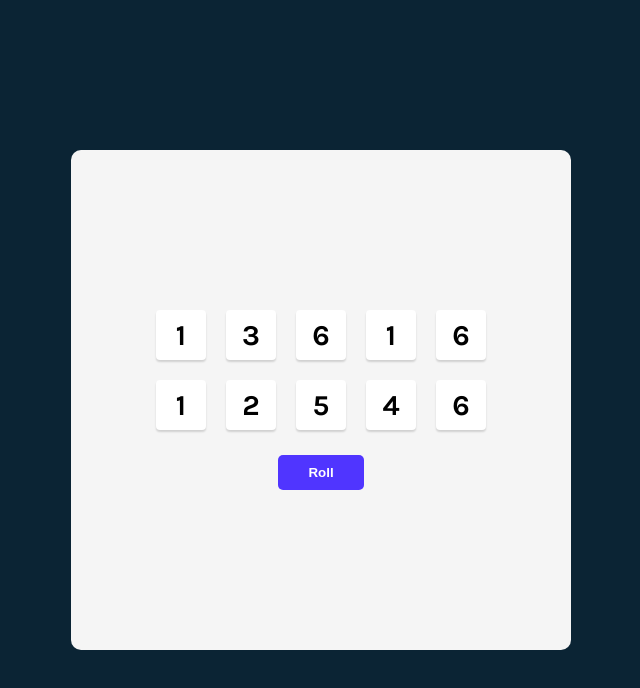
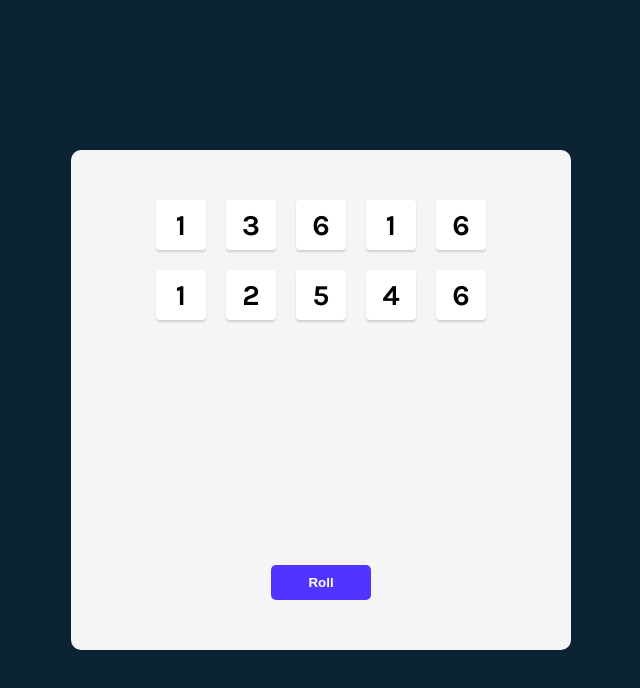
Before and after one commit to Rarnak/tenzies-game, a React (Vite) app: page / in a window 1280 px wide. Shown: the top 688 px of the page, without its empty margins (319-959 px from the left). Built offline with nearby package versions, Linux system fonts and the light colour scheme.

Commit message:
refactor : convert dice from array of numbers to array of objects

```diff
--- a/src/App.jsx
+++ b/src/App.jsx
@@ -10,8 +10,11 @@ export default function App() {
     // const numbers = [...Array(10)]
     // const randomNumbers = numbers.map(() => (Math.floor((Math.random() * 6) + 1 )))
     return new Array(10)
-      .fill(0)
-      .map(() => Math.floor((Math.random() * 6) + 1))
+      .fill({})
+      .map(() => {return {
+        value:Math.floor((Math.random() * 6) + 1),
+        isheld: false
+      }})
   }
 
   function rollDice(){
@@ -19,7 +22,7 @@ export default function App() {
   }
 
 
-  const diceElements = dice.map((number) => <Die value={number} />)
+  const diceElements = dice.map((die) => <Die value={die.value} />)
 
   return (
     <main>
--- a/src/index.css
+++ b/src/index.css
@@ -29,9 +29,10 @@ main {
   width: 100%;
   display: flex;
   flex-direction: column;
-  justify-content: center;
+  justify-content: space-between;
   align-items: center;
-  gap: 25px;
+  flex-wrap: wrap;
+  min-height: 320px;
 }
 
 .dice-container {
@@ -61,6 +62,8 @@ main {
   color: #FFFFFF;
   font-weight: bold;
   padding: 10px 30px;
+  width: 100px;
+  height: 35px;
   border: none;
   border-radius: 5px;
   cursor: pointer;
```
